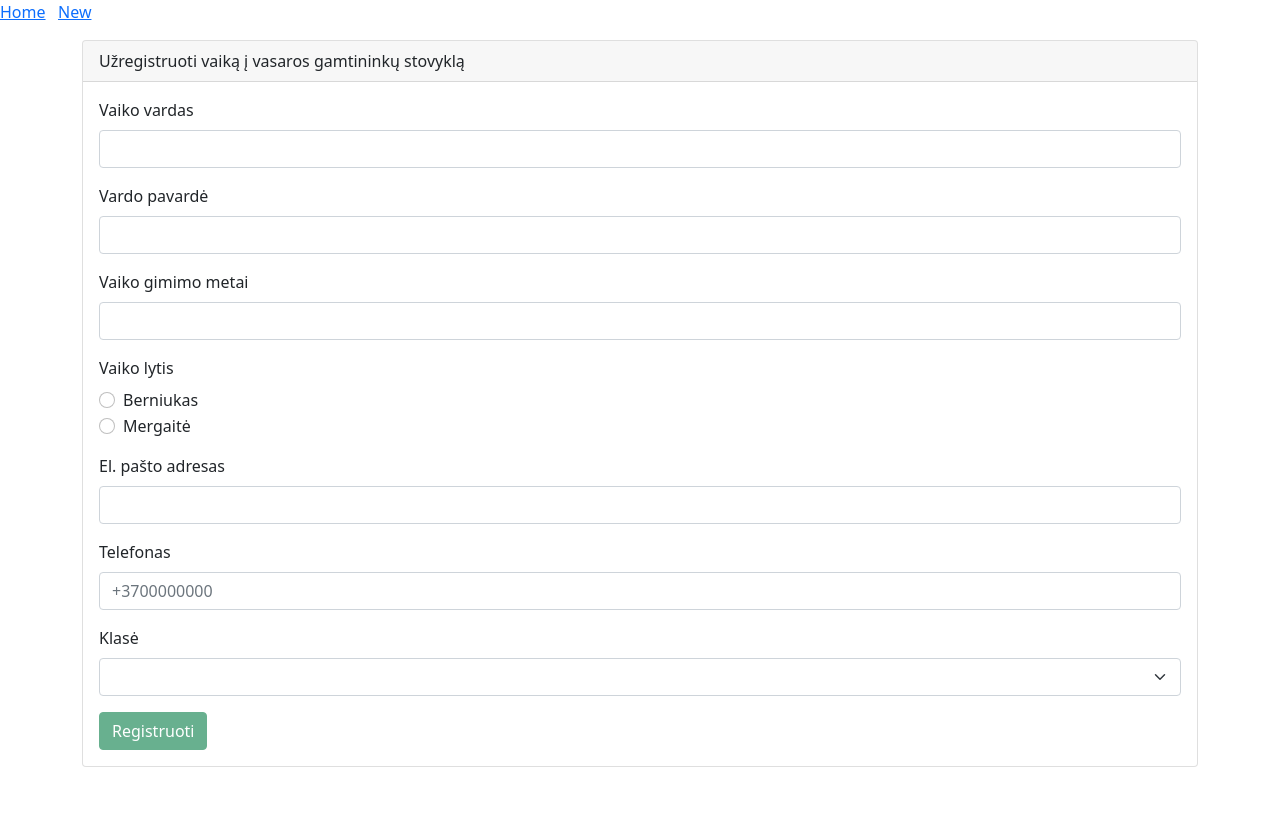
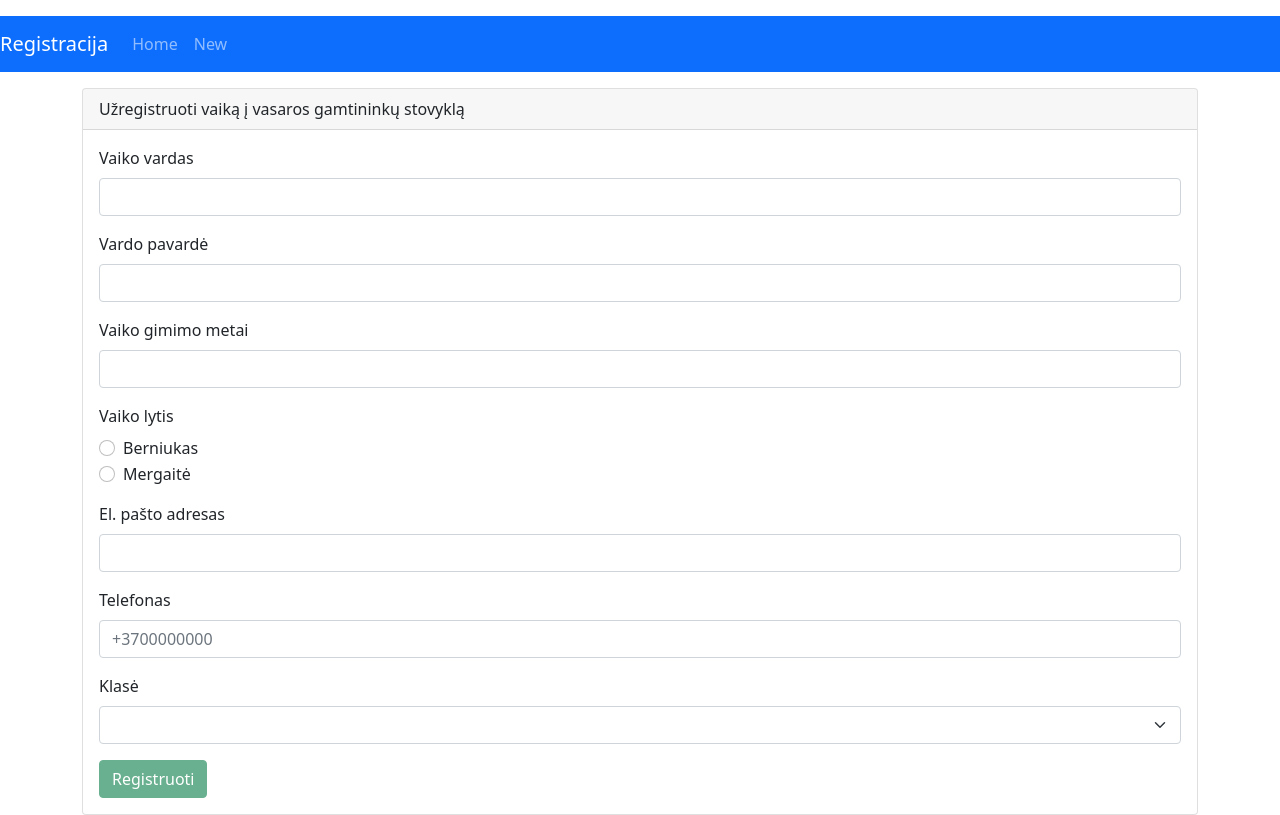
Before and after one commit to MantasGarlauskas/vaikuStovyklosRegistracija, an Angular app: page /new in a window 1280 px wide. Built offline with nearby package versions, Linux system fonts and the light colour scheme.

Commit message:
navbar update

```diff
--- a/src/app/components/home/home.component.html
+++ b/src/app/components/home/home.component.html
@@ -47,8 +47,6 @@
     </table>
     <div *ngIf="!isLoggedIn">
       <button class="btn btn-success" routerLink="/login">Prisijungti</button>
-      <!-- Norėdami redaguoti ar ištrinti įrašus, turite
-      <a routerLink="/login">prisijungti</a> -->
     </div>
     <div *ngIf="isLoggedIn">
       <button class="btn btn-success" (click)="onLogout()">Atsijungti</button>
--- a/src/app/components/navigation/navigation.component.html
+++ b/src/app/components/navigation/navigation.component.html
@@ -1 +1,24 @@
-<a routerLink="/">Home</a> &nbsp; <a routerLink="/new">New</a>
+<nav class="navbar navbar-expand-lg navbar-dark bg-primary mt-3 pl-3">
+  <a class="navbar-brand" routerLink="/">Registracija</a>
+  <button
+    class="navbar-toggler"
+    type="button"
+    data-toggle="collapse"
+    data-target="#navbarNav"
+    aria-controls="navbarNav"
+    aria-expanded="false"
+    aria-label="Toggle navigation"
+  >
+    <span class="navbar-toggler-icon"></span>
+  </button>
+  <div class="collapse navbar-collapse" id="navbarNav">
+    <ul class="navbar-nav">
+      <li class="nav-item active">
+        <a class="nav-link" routerLink="/">Home</a>
+      </li>
+      <li class="nav-item">
+        <a class="nav-link" routerLink="/new">New</a>
+      </li>
+    </ul>
+  </div>
+</nav>
```
